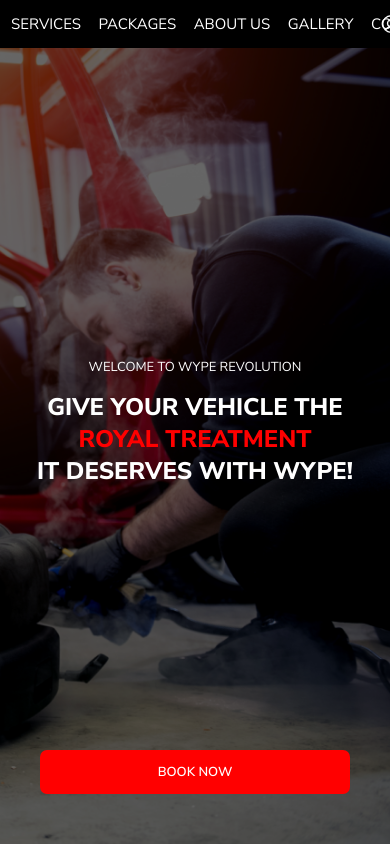
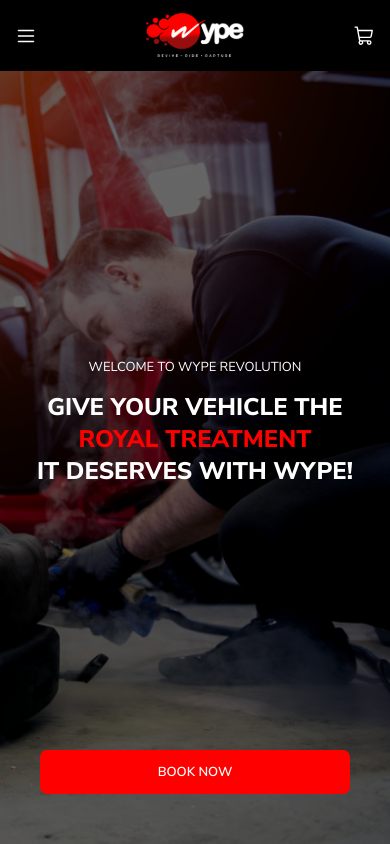
Before and after one commit to thewype/wype-web-app, a Next.js app: page / in a window 390 px wide. Shown: the top 844 px of the page. Built offline with nearby package versions, Linux system fonts and the light colour scheme.

Commit message:
nav responsive made

```diff
--- a/src/components/nav-bar/navbar-component.scss
+++ b/src/components/nav-bar/navbar-component.scss
@@ -17,6 +17,10 @@
             position: relative;
         }
 
+        .menu{
+            display: none;
+        }
+
         .nav-links-list{
             width: 100%;
             padding: 0px 10px;
@@ -24,6 +28,10 @@
             justify-content: center;
             column-gap: 5%;
             font-size: 15px;
+
+            .menu-close, .login-btn-wrapper{
+                display: none;
+            }
 
             .nav-link{
                 white-space: nowrap;
@@ -42,3 +50,58 @@
         }
     }
 }
+
+@media only screen and (max-width: 700px) {
+    nav{
+        .navbar-wrapper{
+            padding: 13px 15px;
+
+            .menu{
+                font-size: 22px;
+                display: block;
+            }
+
+            .nav-links-list{
+                transition: .4s;
+                position: fixed;
+                width: 100%;
+                min-height: 100vh;
+                display: flex;
+                flex-direction: column;
+                justify-content: flex-start;
+                row-gap: 30px;
+                top: 0px;
+                left: 0px;
+                padding: 80px 0px 0px 30px;
+                background-color: var(--blackColor);
+
+                .menu-close{
+                    position: absolute;
+                    right: 10%;
+                    top: 5%;
+                    font-size: 22px;
+                    display: block;
+                }
+
+                .nav-link{
+                    font-size: 20px;
+                    font-weight: 600;
+                }
+
+                .login-btn-wrapper{
+                    display: block;
+                    position: absolute;
+                    bottom: 30px;
+                    width: 80%;
+                    left: 50%;
+                    transform: translateX(-50%);
+                }
+            }
+            .nav-trailing-flex{
+                .user-account{
+                    display: none;
+                }
+            }
+        }
+    }
+}
--- a/src/components/nav-bar/navbar-component.tsx
+++ b/src/components/nav-bar/navbar-component.tsx
@@ -4,27 +4,37 @@
 import Link from 'next/link';
 import wypeLogo from '../../../public/images/wype.svg';
 import Image from 'next/image';
-import { ShoppingCart, UserCircle } from '@phosphor-icons/react/dist/ssr';
+import { List, ShoppingCart, UserCircle, X } from '@phosphor-icons/react/dist/ssr';
 import { usePathname } from 'next/navigation';
+import WypeButton from '../button/button-component';
+import { useState } from 'react';
 
 const Navbar = () => {
-    const pathname = usePathname()
+    const pathname = usePathname();
+
+    const [isNavOpen, setNavState] = useState<boolean>(false);
+
     return (
         <nav>
             <div className="navbar-wrapper container">
-                <div className="nav-logo">
-                    <Image src={wypeLogo} fill={true} alt='wype logo'  />
-                </div>
-                <div className='nav-links-list'>
+                <List className='menu' onClick={() => setNavState(!isNavOpen)} />
+                <Link className="nav-logo" href={'/'}>
+                    <Image src={wypeLogo} fill={true} alt='wype logo' />
+                </Link>
+                <div className='nav-links-list' style={{ 'left': isNavOpen ? '0px' : '-100%' }}>
+                    <X className='menu-close' weight='bold' onClick={() => setNavState(!isNavOpen)} />
                     <Link className={`nav-link ${pathname === '/' ? 'nav-link-active' : ''}`} href={'/'}>HOME</Link>
                     <Link className={`nav-link ${pathname === '/services' ? 'nav-link-active' : ''}`} href={'/services'}>SERVICES</Link>
                     <Link className={`nav-link ${pathname === '/packages' ? 'nav-link-active' : ''}`} href={'/packages'}>PACKAGES</Link>
                     <Link className={`nav-link ${pathname === '/about' ? 'nav-link-active' : ''}`} href={'/about'}>ABOUT US</Link>
                     <Link className={`nav-link ${pathname === '/gallery' ? 'nav-link-active' : ''}`} href={'/gallery'}>GALLERY</Link>
                     <Link className={`nav-link ${pathname === '/contact' ? 'nav-link-active' : ''}`} href={'/contact'}>CONTACT</Link>
+                    <div className="login-btn-wrapper">
+                        <WypeButton buttonText='LOGIN' fontSize='16px' fontWeight='600' click={() => { }} />
+                    </div>
                 </div>
                 <div className="nav-trailing-flex">
-                    <UserCircle />
+                    <UserCircle className='user-account' />
                     <ShoppingCart />
                 </div>
             </div>
```
